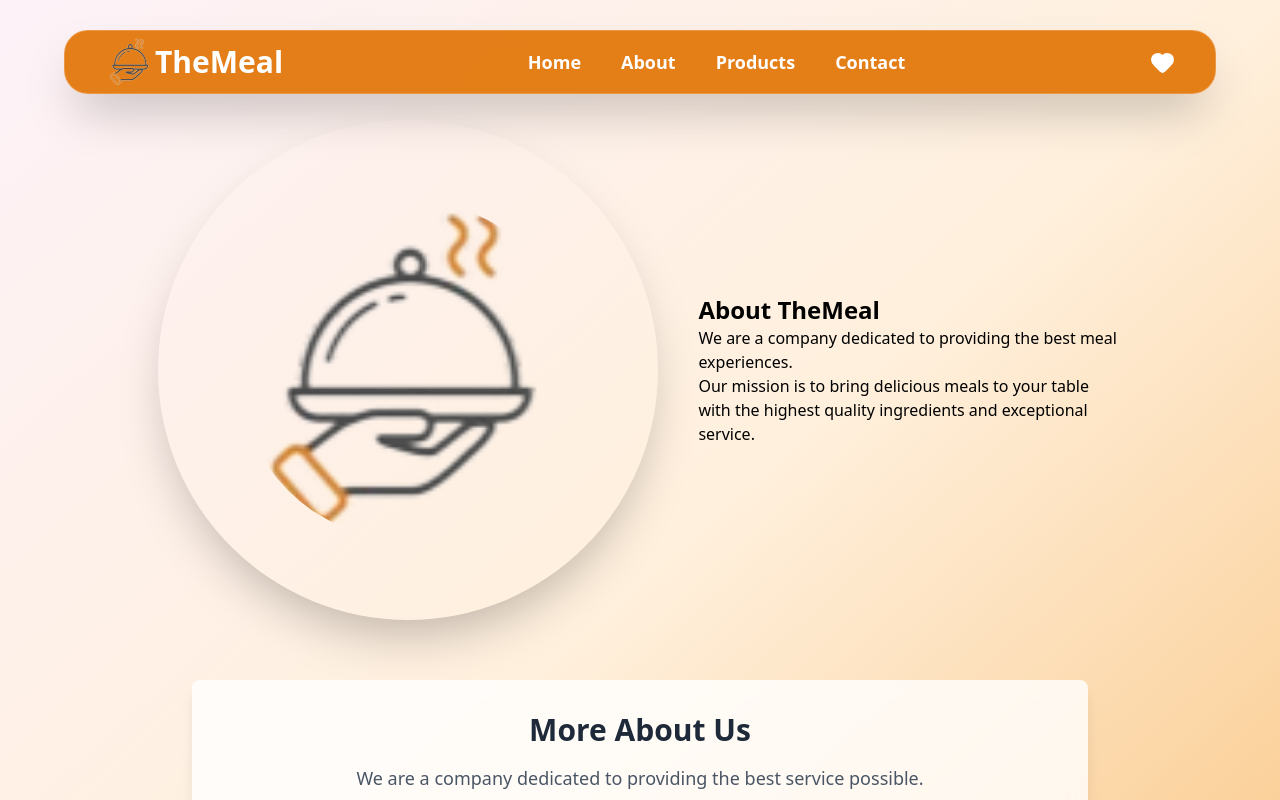
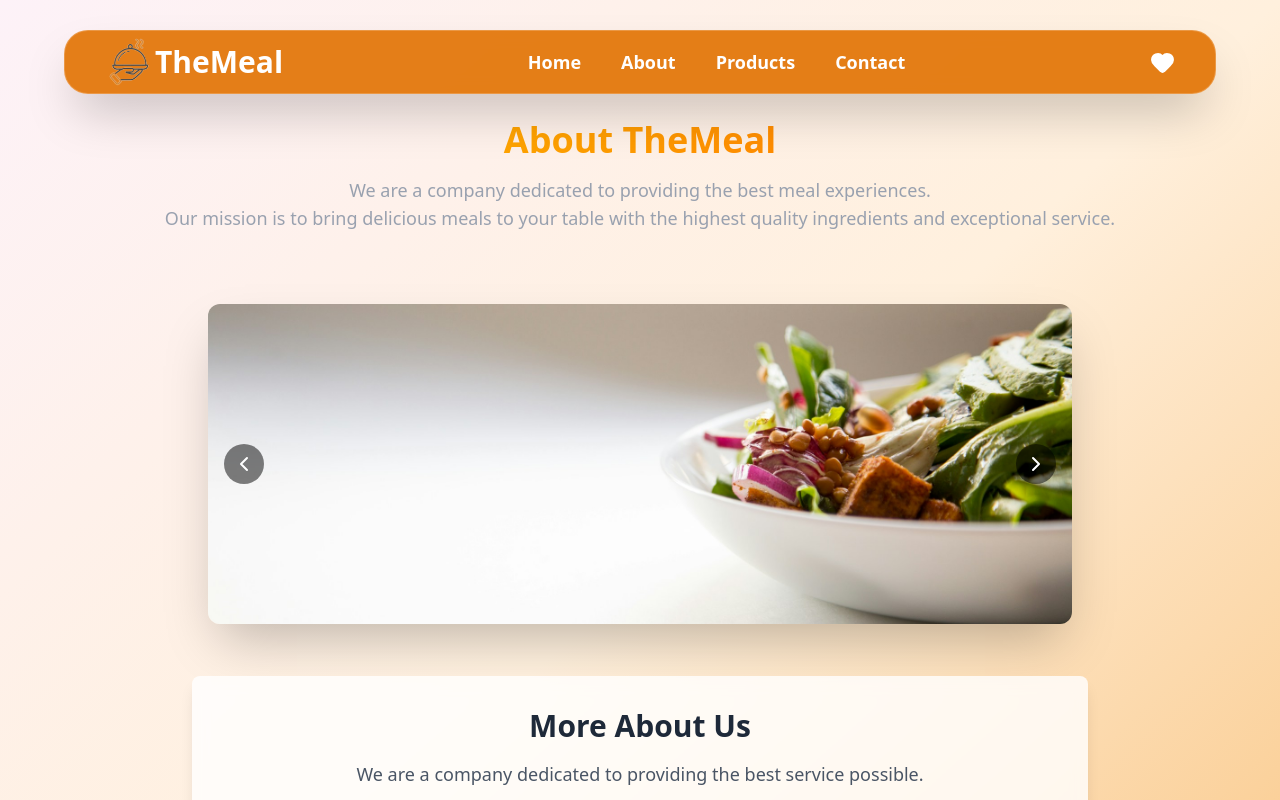
Before and after one commit to moondiverc/themeal, a React (Vite) app: page /about in a window 1280 px wide. Shown: the top 800 px of the page. Built offline with nearby package versions, Linux system fonts and the light colour scheme.

Commit message:
feat: add carousel in about page

```diff
--- a/src/components/Footer.tsx
+++ b/src/components/Footer.tsx
@@ -3,7 +3,7 @@ import { Link } from "react-router-dom";
 export default function Footer() {
     return (
         <div className="h-20 text-black flex px-4 items-center justify-center">
-            <div className="bg-amber-600/90 border h-15 border-white rounded-3xl max-w-6xl w-full flex items-center justify-between shadow-2xl px-10">
+            <div className="bg-amber-600/90 backdrop-blur-sm border border-white/20 h-15 rounded-3xl max-w-6xl w-full flex items-center justify-between shadow-2xl px-10">
             <p>&copy; 2025 <Link to="/" className="font-bold text-amber-100 hover:text-white transition-colors">TheMeal</Link>. All rights reserved.</p>
         </div>
         </div>
--- a/src/components/Header.tsx
+++ b/src/components/Header.tsx
@@ -75,7 +75,7 @@ export default function Navbar() {
                     />
 
                     {/* sidebar */}
-                    <div className="fixed top-24 right-4 w-64 bg-gradient-to-br from-amber-500 via-amber-600 to-orange-600 rounded-2xl shadow-2xl border border-white/20 backdrop-blur-sm z-50 lg:hidden transform transition-all duration-300 ease-out">
+                    <div className="fixed top-24 right-4 w-64 bg-gradient-to-br from-amber-500 via-amber-600 to-orange-600 rounded-3xl shadow-2xl border border-white/20 backdrop-blur-sm z-50 lg:hidden transform transition-all duration-300 ease-out">
                         {/*  menu di sidebar */}
                         <div className="p-4 space-y-3">
                             <Link to="/" onClick={closeMenu}
--- a/src/pages/About.tsx
+++ b/src/pages/About.tsx
@@ -1,25 +1,95 @@
-import { BookOpenIcon, Globe, UtensilsCrossedIcon } from "lucide-react"
-import logo from '../assets/logo.png';
-
+import { BookOpenIcon, Globe, UtensilsCrossedIcon, ChevronLeft, ChevronRight } from "lucide-react"
+import { useState, useEffect } from "react"
+import bgFood1 from '../assets/bg-food-1.jpg'
+import bgFood2 from '../assets/bg-food-2.jpg'
+import bgFood3 from '../assets/bg-food-3.jpg'
+import bgFood4 from '../assets/bg-food-4.jpg'
+import bgFood5 from '../assets/bg-food-5.jpg'
 
 export default function About() {
+    // Array foto makanan dari assets lokal
+    const foodImages = [
+        bgFood1,
+        bgFood2,
+        bgFood3,
+        bgFood4,
+        bgFood5
+    ];
+
+    const [currentIndex, setCurrentIndex] = useState(0);
+
+    // auto-slide
+    useEffect(() => {
+        const interval = setInterval(() => {
+            setCurrentIndex((prevIndex) => (prevIndex + 1) % foodImages.length);
+        }, 3000);
+
+        return () => clearInterval(interval);
+    }, [foodImages.length]);
+
+    // fungsi untuk navigasi ke next
+    const nextSlide = () => {
+        setCurrentIndex((prevIndex) => (prevIndex + 1) % foodImages.length);
+    };
+
+    // fungsi untuk navigasi ke previous
+    const prevSlide = () => {
+        setCurrentIndex((prevIndex) => (prevIndex - 1 + foodImages.length) % foodImages.length);
+    };
+
     return (
         <div style={{padding: "0 8%"}}>
             {/* about TheMeal */}
             <div className="flex justify-center p-10 pt-30 gap-10">
                 <div className="max-w-5xl px-4 justify-center flex flex-col lg:flex-row items-center gap-10">
-                    <img src={logo} alt="About TheMeal" className="shadow-2xl rounded-full p-20 w-full max-w-[400px] lg:max-w-[500px]" width={500}/>
-                    <div className="text-center lg:text-left">
-                        <h1 className="text-2xl font-bold">About TheMeal</h1>
-                        <p>We are a company dedicated to providing the best meal experiences.</p>
-                        <p>Our mission is to bring delicious meals to your table with the highest quality ingredients and exceptional service.</p>
+                    <div className="text-center">
+                        <h1 className="text-4xl font-bold bg-gradient-to-r from-amber-400 via-amber-500 to-orange-500 bg-clip-text text-transparent pb-4">About TheMeal</h1>
+                        <p className="text-lg text-gray-400">We are a company dedicated to providing the best meal experiences.</p>
+                        <p className="text-lg text-gray-400">Our mission is to bring delicious meals to your table with the highest quality ingredients and exceptional service.</p>
+                    </div>
+                </div>
+            </div>
+
+            {/* carousel */}
+            <div className="flex justify-center py-8">
+                <div className="max-w-4xl px-4 w-full">
+                    <div className="relative overflow-hidden rounded-xl shadow-2xl">
+                        {/* caontainer */}
+                        <div
+                            className="flex transition-transform duration-500 ease-in-out"
+                            style={{ transform: `translateX(-${currentIndex * 100}%)` }}
+                        >
+                            {foodImages.map((image, index) => (
+                                <div key={index} className="w-full flex-shrink-0">
+                                    <img
+                                        src={image}
+                                        alt={`Delicious meal ${index + 1}`}
+                                        className="w-full h-64 md:h-80 object-cover"
+                                    />
+                                </div>
+                            ))}
+                        </div>
+
+                        {/* navigation */}
+                        <button
+                            onClick={prevSlide}
+                            className="absolute left-4 top-1/2 transform -translate-y-1/2 bg-black/50 hover:bg-black/70 text-white p-2 rounded-full transition-colors"
+                        >
+                            <ChevronLeft size={24} />
+                        </button>
+                        <button
+                            onClick={nextSlide}
+                            className="absolute right-4 top-1/2 transform -translate-y-1/2 bg-black/50 hover:bg-black/70 text-white p-2 rounded-full transition-colors"
+                        >
+                            <ChevronRight size={24} />
+                        </button>
                     </div>
                 </div>
             </div>
 
             {/* more about us */}
             <div className="flex justify-center py-5">
-                <div className="max-w-4xl px-4 text-center justify-center             bg-white/80 backdrop-blur-sm rounded-lg p-8 shadow-lg">
+                <div className="max-w-4xl px-4 text-center justify-center bg-white/80 backdrop-blur-sm rounded-lg p-8 shadow-lg">
                     <div>
                         <h1 className="text-3xl font-bold text-gray-800 mb-4">More About Us</h1>
                         <p className="text-lg text-gray-600 mb-6">We are a company dedicated to providing the best service possible.</p>
--- a/src/pages/Products.tsx
+++ b/src/pages/Products.tsx
@@ -81,7 +81,7 @@ export default function Products() {
     return (
         <div className="flex flex-col items-center justify-center p-4 pt-30">
             <h1 className="text-4xl font-bold bg-gradient-to-r from-amber-400 via-amber-500 to-orange-500 bg-clip-text text-transparent leading-tight pb-1">Start Planning Your Meal!</h1>
-            <p className="text-lg text-gray-300">Explore our wide range of delicious meal options.</p>
+            <p className="text-lg text-gray-400">Explore our wide range of delicious meal options.</p>
 
             <div className="flex justify-center mt-4 gap-2">
                 <form onSubmit={handleSearch} className="flex items-center">
```
